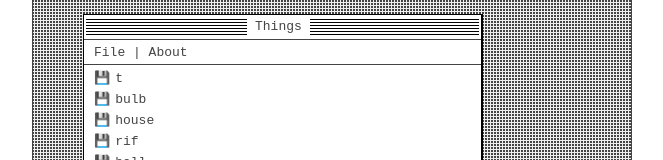
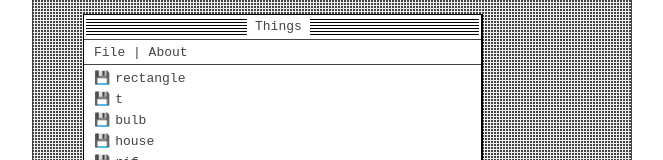
Before and after one commit to cjstewart88/r, a plain HTML site: page index.html in a window 1280 px wide. Shown: the part 202-362 px from the top of the page, without its empty margins (308-971 px from the left). Drawn offline with Linux system fonts and the light colour scheme.

Commit message:
forgot to add it

```diff
--- a/index.html
+++ b/index.html
@@ -105,6 +105,7 @@
         </div>
         <div class="toolbar">File | About</div>
         <div class="window-contents">
+          <a class="item" href="rectangle/index.html">rectangle</a>
           <a class="item" href="t/index.html">t</a>
           <a class="item" href="bulb/index.html">bulb</a>
           <a class="item" href="house/index.html">house</a>
```
